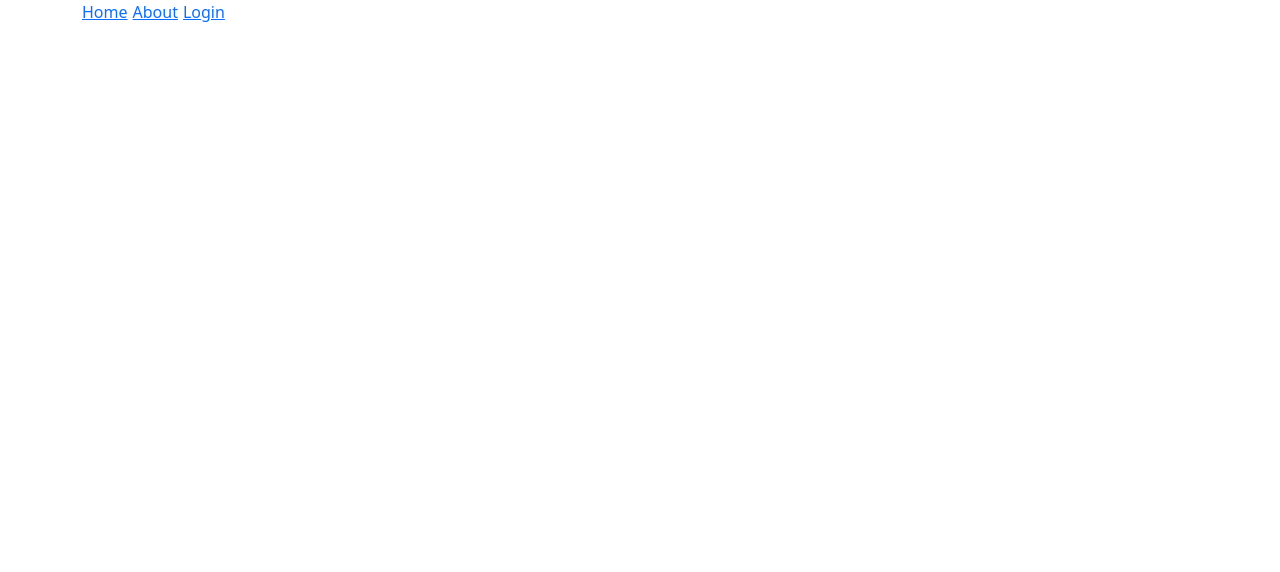
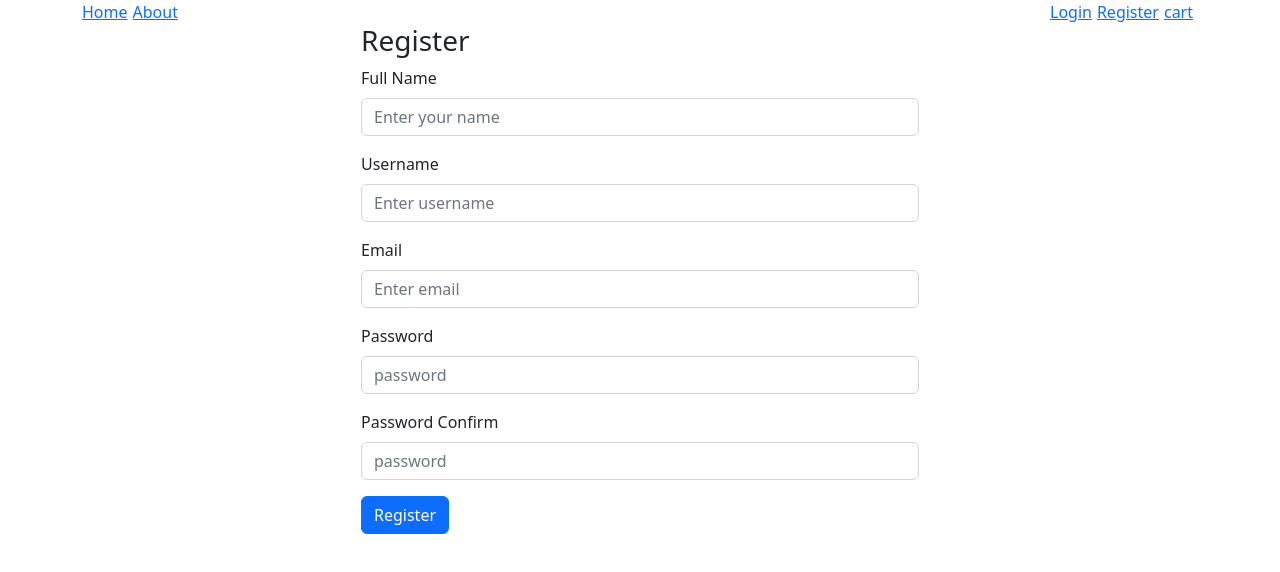
Before and after one commit to tomnyson/front-end-framework-2023, a React (Create React App) app: page /register in a window 1280 px wide. Before the commit this address had no page. Shown: the top 572 px of the page. Built offline with nearby package versions, Linux system fonts and the light colour scheme.

Commit message:
register and cart

```diff
--- a/package.json
+++ b/package.json
@@ -7,6 +7,7 @@
     "@fortawesome/fontawesome-svg-core": "^6.2.1",
     "@fortawesome/free-solid-svg-icons": "^6.2.1",
     "@fortawesome/react-fontawesome": "^0.2.0",
+    "@hookform/resolvers": "^2.9.11",
     "@testing-library/jest-dom": "^5.16.5",
     "@testing-library/react": "^13.4.0",
     "@testing-library/user-event": "^13.5.0",
@@ -20,7 +21,8 @@
     "react-router-dom": "^6.8.0",
     "react-scripts": "5.0.1",
     "sass": "^1.58.0",
-    "web-vitals": "^2.1.4"
+    "web-vitals": "^2.1.4",
+    "yup": "^1.0.0"
   },
   "scripts": {
     "start": "react-scripts start",
--- a/src/RouterView.js
+++ b/src/RouterView.js
@@ -3,12 +3,16 @@ import App from "./App";
 import Layout from "./Layout";
 import PostDetail from "./components/DetailPost";
 import Login from "./components/Login";
+import Register from "./components/Register";
+import Cart from "./components/Cart";
 const RouteList = () => {
   let routes = useRoutes([
     { path: "/", element: <App /> },
     { path: "/", element: <h1>about</h1> },
     { path: "/post/:id", element: <PostDetail /> },
+    { path: "/cart", element: <Cart /> },
     { path: "/login", element: <Login /> },
+    { path: "/register", element: <Register /> },
   ]);
   return routes;
 };
--- /dev/null
+++ b/src/components/Cart.js
@@ -0,0 +1,59 @@
+import React, { useState } from "react";
+import { Container, Row, Col, Button, Table } from "react-bootstrap";
+
+const Cart = () => {
+  const [cart, setCart] = useState([
+    { id: 1, product: "T-Shirt", price: 20, quantity: 1 },
+    { id: 2, product: "Jeans", price: 50, quantity: 1 },
+    { id: 3, product: "Sneakers", price: 80, quantity: 1 },
+  ]);
+
+  const actions = ["CREATE", "UPDATE", "DELETE"];
+  const handelCart = (type, payload) => {
+    /**
+     * type: create
+     * payload: { id: 4, product: "T-Shirt", price: 20, quantity: 1 },
+     */
+  };
+  const removeFromCart = (id) => {
+    setCart(cart.filter((item) => item.id !== id));
+  };
+
+  return (
+    <Container>
+      <Row>
+        <Col>
+          <h2>Shopping Cart</h2>
+          <Table>
+            <thead>
+              <tr>
+                <th>Product</th>
+                <th>Price</th>
+                <th>Quantity</th>
+                <th></th>
+              </tr>
+            </thead>
+            <tbody>
+              {cart.map((item) => (
+                <tr key={item.id}>
+                  <td>{item.product}</td>
+                  <td>${item.price}</td>
+                  <td>{item.quantity}</td>
+                  <td>
+                    <Button
+                      color="danger"
+                      onClick={() => removeFromCart(item.id)}
+                    >
+                      Remove
+                    </Button>
+                  </td>
+                </tr>
+              ))}
+            </tbody>
+          </Table>
+        </Col>
+      </Row>
+    </Container>
+  );
+};
+export default Cart;
--- a/src/components/Header.js
+++ b/src/components/Header.js
@@ -1,6 +1,6 @@
 import { useContext } from "react";
 import { Link } from "react-router-dom";
-import { Nav, Button } from "react-bootstrap";
+import { Nav, Button, Row } from "react-bootstrap";
 import "./header.scss";
 import { useNavigate } from "react-router-dom";
 import { ThemeContext } from "../context";
@@ -27,7 +27,15 @@ const Header = ({ auth }) => {
   };
   return (
     <Nav className="navigation" activeKey="/home">
-      <div className="header">
+      <div
+        className="header"
+        style={{
+          display: "flex",
+          justifyContent: "space-between",
+          width: "100%",
+        }}
+      >
+        <div>
           <Link style={{ marginRight: 5 }} to="/">
             Home
           </Link>
@@ -35,11 +43,20 @@ const Header = ({ auth }) => {
           <Link to="/about" style={{ marginRight: 5 }}>
             About
           </Link>
+        </div>
+        <div>
           <Link to="/login" style={{ marginRight: 5 }}>
             Login
           </Link>
+          <Link to="/register" style={{ marginRight: 5 }}>
+            Register
+          </Link>
+          <Link to="/cart" style={{ marginRight: 5 }}>
+            cart
+          </Link>
+          {auth && renderLogout()}
         </div>
-      {auth && renderLogout()}
+      </div>
     </Nav>
   );
 };
--- /dev/null
+++ b/src/components/Register.js
@@ -0,0 +1,138 @@
+import Form from "react-bootstrap/Form";
+import { Button, Col } from "react-bootstrap";
+import { useForm } from "react-hook-form";
+import axios from "axios";
+import { useNavigate } from "react-router-dom";
+import { yupResolver } from "@hookform/resolvers/yup";
+import * as yup from "yup";
+
+const schema = yup
+  .object({
+    fullName: yup.string().required(),
+    username: yup.string().required("tài khoản không được trống"),
+    email: yup.string().email().required(),
+    password: yup.string().min(6),
+    confirmPassword: yup
+      .string()
+      .oneOf([yup.ref("password")])
+      .required("không khớp với mật khẩu"),
+  })
+  .required();
+
+const Register = ({ navigation }) => {
+  const {
+    register,
+    formState: { errors },
+    handleSubmit,
+  } = useForm({ resolver: yupResolver(schema) });
+  const navigate = useNavigate();
+  // validate form
+  const onSubmit = async (data) => {
+    const { username, password, email } = data;
+    console.log("click here to submit");
+    /**
+     * b1: check username
+     */
+    const checkUserName = await axios.get(
+      process.env.REACT_APP_API + `/users?username=${username}`
+    );
+
+    const checkEmail = await axios.get(
+      process.env.REACT_APP_API + `/users?=${email}`
+    );
+
+    if (
+      (checkUserName.status === 200 && checkUserName.data.length) ||
+      (checkEmail.status === 2000 && checkEmail.data.length)
+    ) {
+      alert("tài khoản || email đã tồn tại");
+      return;
+    }
+
+    const response = await axios.post(process.env.REACT_APP_API + `/users`, {
+      ...data,
+      role: "user",
+    });
+    if (response.status === 201) {
+      alert("đăng ký thành công");
+      /**
+       * TODO: send email
+       */
+      navigate("/login");
+    }
+  };
+  return (
+    <Col md={{ span: 6, offset: 3 }}>
+      <h3>Register</h3>
+      <Form onSubmit={handleSubmit(onSubmit)}>
+        <Form.Group className="mb-3" controlId="formBasicEmail">
+          <Form.Label>Full Name</Form.Label>
+          <Form.Control
+            name="fullName"
+            type="text"
+            {...register("fullName")}
+            placeholder="Enter your name"
+          />
+          {errors?.fullName && (
+            <p className="text-danger">{errors.fullName.message}</p>
+          )}
+        </Form.Group>
+        <Form.Group className="mb-3" controlId="formBasicEmail">
+          <Form.Label>Username</Form.Label>
+          <Form.Control
+            name="username"
+            type="text"
+            {...register("username")}
+            placeholder="Enter username"
+          />
+          {errors?.username && (
+            <p className="text-danger">{errors.username.message}</p>
+          )}
+        </Form.Group>
+        <Form.Group className="mb-3" controlId="formBasicEmail">
+          <Form.Label>Email</Form.Label>
+          <Form.Control
+            name="email"
+            type="text"
+            {...register("email")}
+            placeholder="Enter email"
+          />
+          {errors?.email && (
+            <p className="text-danger">{errors.email.message}</p>
+          )}
+        </Form.Group>
+        <Form.Group className="mb-3" controlId="formBasicPassword">
+          <Form.Label>Password</Form.Label>
+          <Form.Control
+            name="password"
+            type="password"
+            {...register("password")}
+            placeholder="password"
+            rows={3}
+          />
+          {errors?.password && (
+            <p className="text-danger">{errors.password.message}</p>
+          )}
+        </Form.Group>
+        <Form.Group className="mb-3" controlId="formBasicPassword">
+          <Form.Label>Password Confirm</Form.Label>
+          <Form.Control
+            name="confirmPassword"
+            type="password"
+            {...register("confirmPassword")}
+            placeholder="password"
+            rows={3}
+          />
+          {errors?.confirmPassword && (
+            <p className="text-danger">{errors.confirmPassword.message}</p>
+          )}
+        </Form.Group>
+        <Button variant="primary" type="submit">
+          Register
+        </Button>
+      </Form>
+    </Col>
+  );
+};
+
+export default Register;
```
Also changed, not shown: database/db.json, 1 other file (tests, documents, lock files or other folders). Lines whose indentation alone changed are shown as unchanged.
